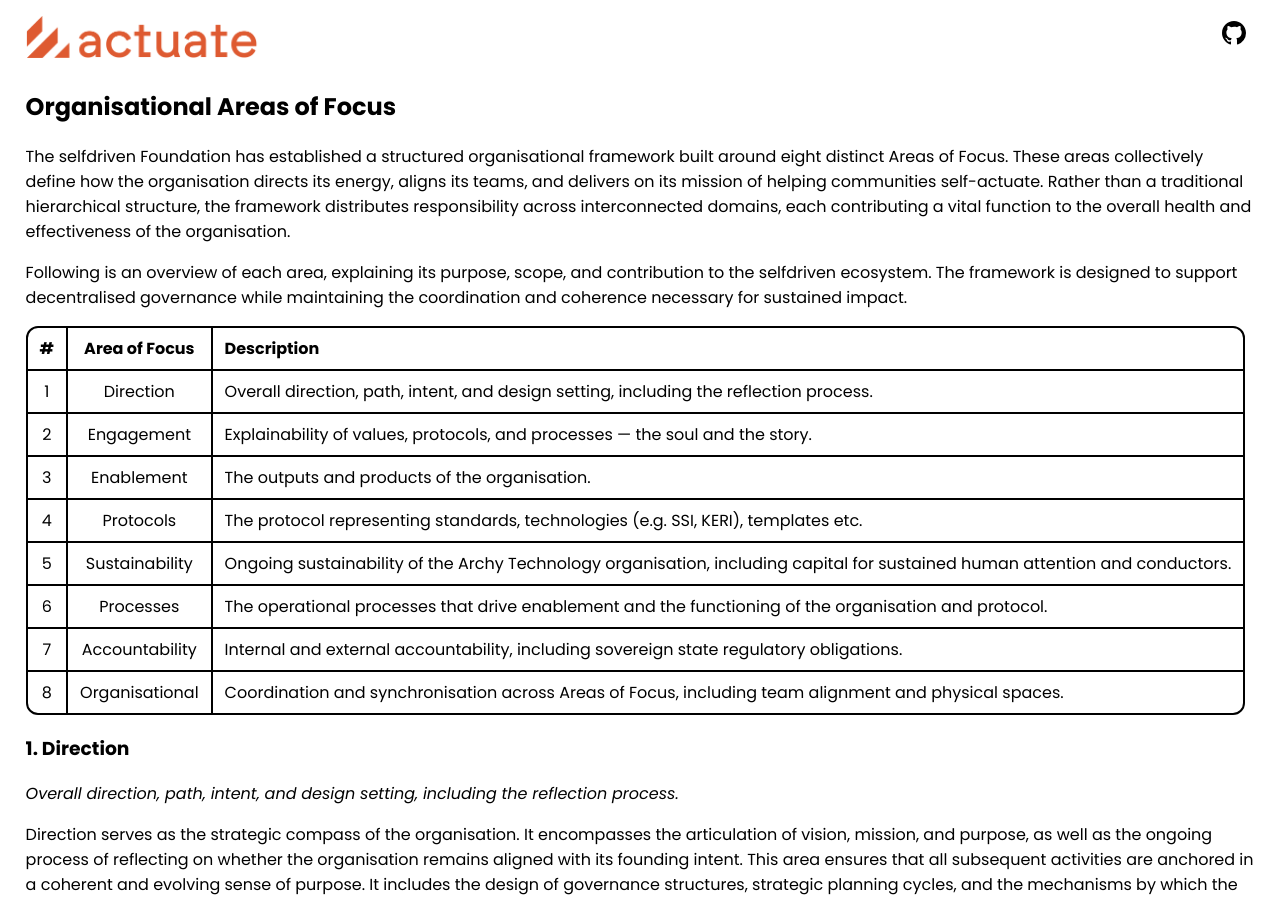
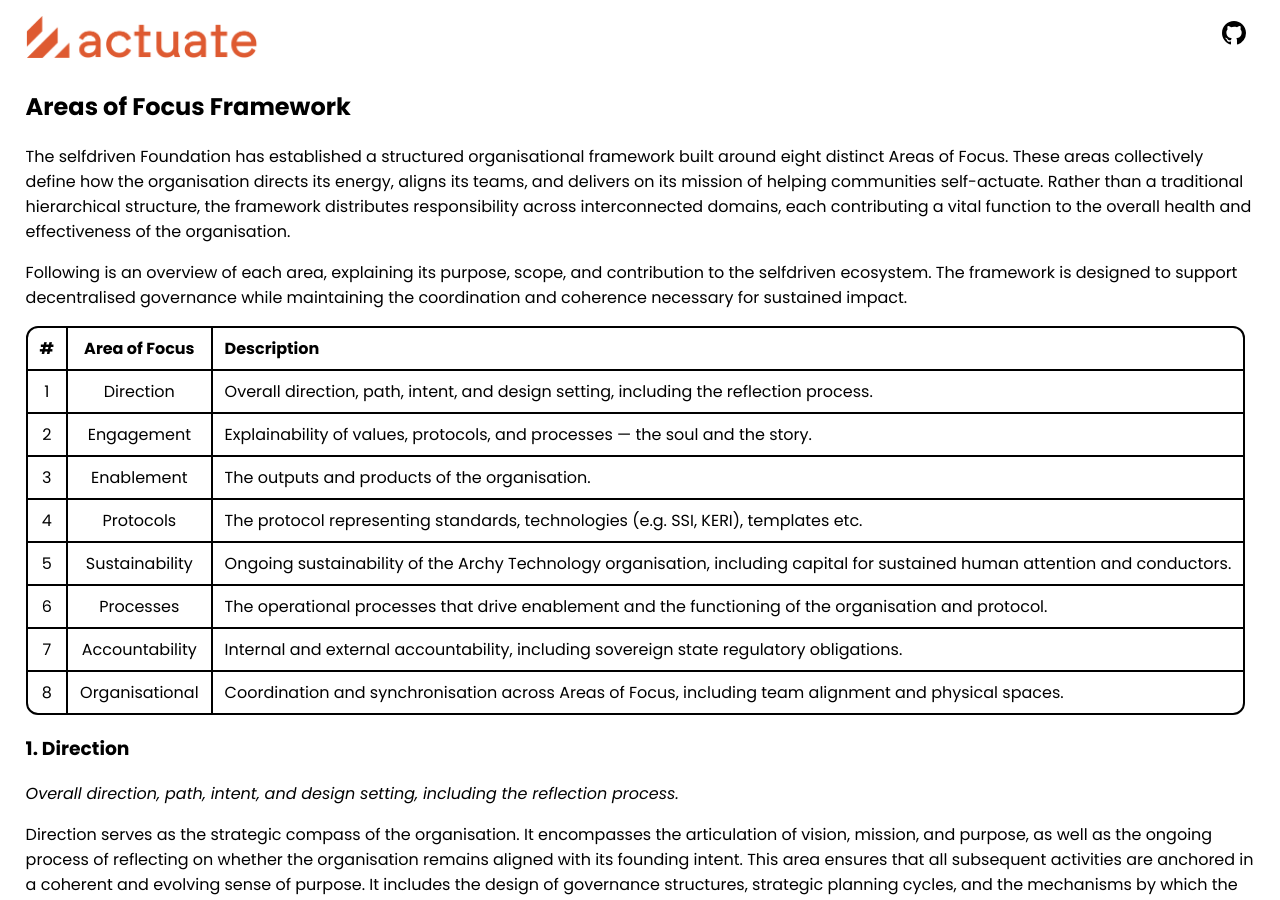
Before and after one commit to selfdriven-engagement/selfdriven-actuate, a Jekyll site: the page built from docs/pages/framework-organisational-areas-of-focus.md, in a window 1280 px wide and 900 px high. Built offline with Jekyll 4.4.1, drawn with Linux system fonts in a browser that asks for light colours.

Commit message:
update aofs

```diff
--- a/docs/_config.yml
+++ b/docs/_config.yml
@@ -11,3 +11,4 @@ defaults:
 plugins:
   - jekyll-feed
   - jekyll-seo-tag
+  - jekyll-redirect-from
--- a/docs/pages/framework-organisational-areas-of-focus.md
+++ b/docs/pages/framework-organisational-areas-of-focus.md
@@ -1,10 +1,12 @@
 ---
 layout: default
 title: Organisational Areas of Focus Framework
-permalink: /framework/organisational-areas-of-focus
+permalink: /framework/areas-of-focus
+redirect_from:
+  - /framework/organisational-areas-of-focus
 ---
 
-## Organisational Areas of Focus
+## Areas of Focus Framework
 
 The selfdriven Foundation has established a structured organisational framework built around eight distinct Areas of Focus. These areas collectively define how the organisation directs its energy, aligns its teams, and delivers on its mission of helping communities self-actuate. Rather than a traditional hierarchical structure, the framework distributes responsibility across interconnected domains, each contributing a vital function to the overall health and effectiveness of the organisation.
 
```
Also changed, not shown: docs/index.md (+1 -1 lines).
